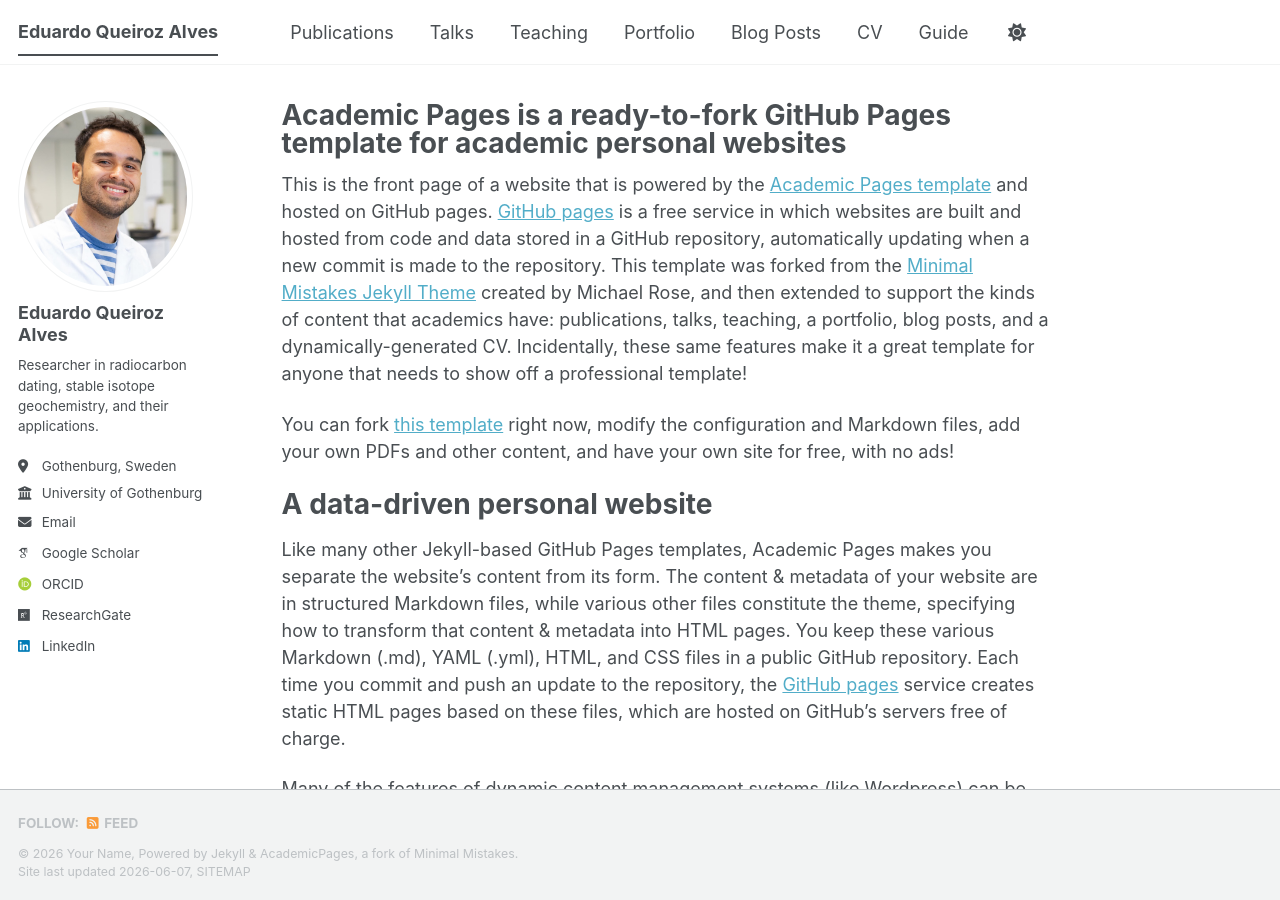
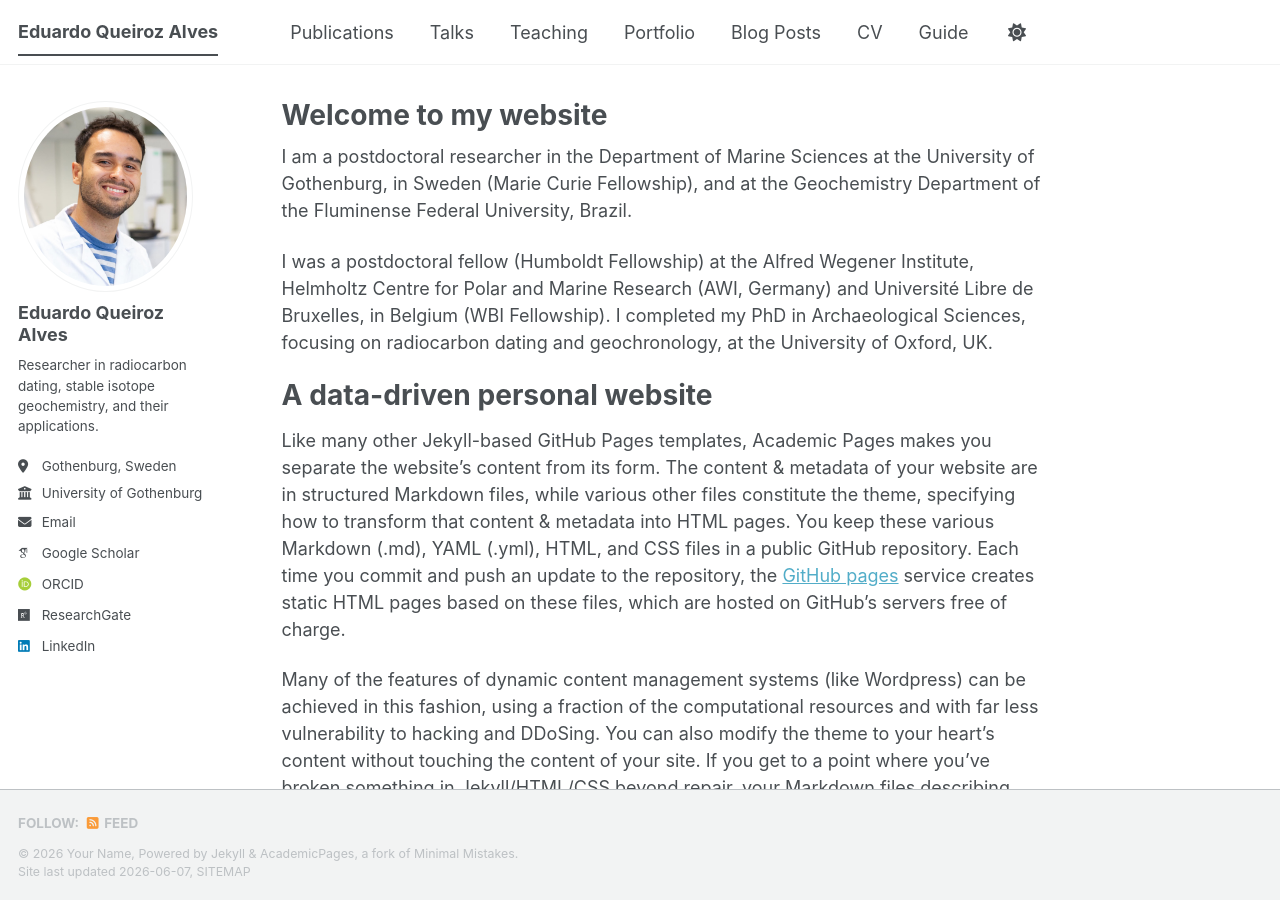
Before and after one commit to eduqq/eduqq.github.io, a Jekyll site: the page built from _pages/about.md, in a window 1280 px wide and 900 px high. Built offline with Jekyll 4.4.1, drawn with Linux system fonts in a browser that asks for light colours; some web fonts are replaced; a script bundle is joined from its source files by our own code; library files that are not in the unit come from our copies.

Commit message:
Update about.md

```diff
--- a/_pages/about.md
+++ b/_pages/about.md
@@ -1,15 +1,15 @@
 ---
 permalink: /
-title: "Academic Pages is a ready-to-fork GitHub Pages template for academic personal websites"
+title: "Welcome to my website"
 author_profile: true
 redirect_from:
   - /about/
   - /about.html
 ---
 
-This is the front page of a website that is powered by the [Academic Pages template](https://github.com/academicpages/academicpages.github.io) and hosted on GitHub pages. [GitHub pages](https://pages.github.com) is a free service in which websites are built and hosted from code and data stored in a GitHub repository, automatically updating when a new commit is made to the repository. This template was forked from the [Minimal Mistakes Jekyll Theme](https://mmistakes.github.io/minimal-mistakes/) created by Michael Rose, and then extended to support the kinds of content that academics have: publications, talks, teaching, a portfolio, blog posts, and a dynamically-generated CV. Incidentally, these same features make it a great template for anyone that needs to show off a professional template!
+I am a postdoctoral researcher in the Department of Marine Sciences at the University of Gothenburg, in Sweden (Marie Curie Fellowship), and at the Geochemistry Department of the Fluminense Federal University, Brazil.
 
- You can fork [this template](https://github.com/academicpages/academicpages.github.io) right now, modify the configuration and Markdown files, add your own PDFs and other content, and have your own site for free, with no ads!
+I was a postdoctoral fellow (Humboldt Fellowship) at the Alfred Wegener Institute, Helmholtz Centre for Polar and Marine Research (AWI, Germany) and Université Libre de Bruxelles, in Belgium (WBI Fellowship). I completed my PhD in Archaeological Sciences, focusing on radiocarbon dating and geochronology, at the University of Oxford, UK.
 
 A data-driven personal website
 ======
```
